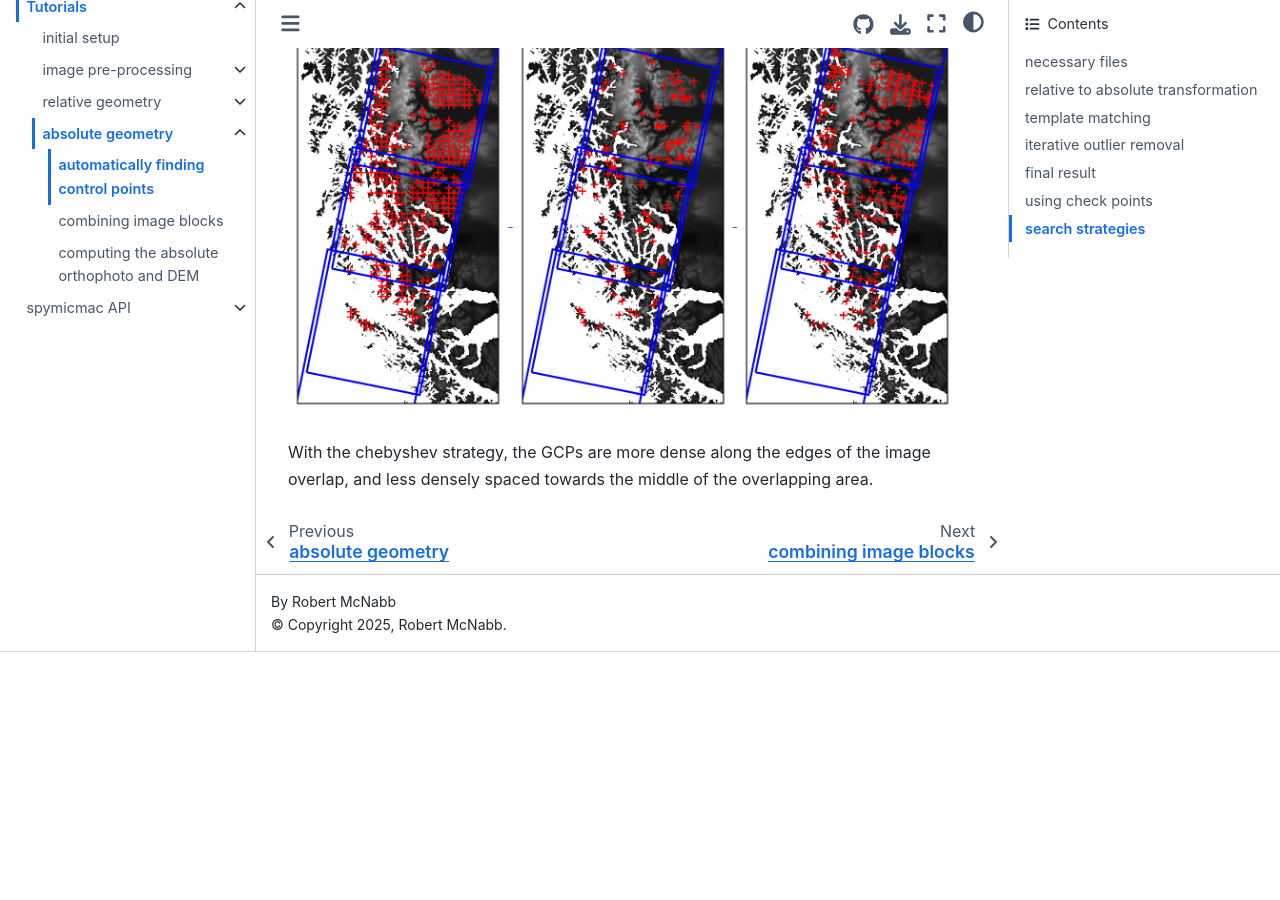
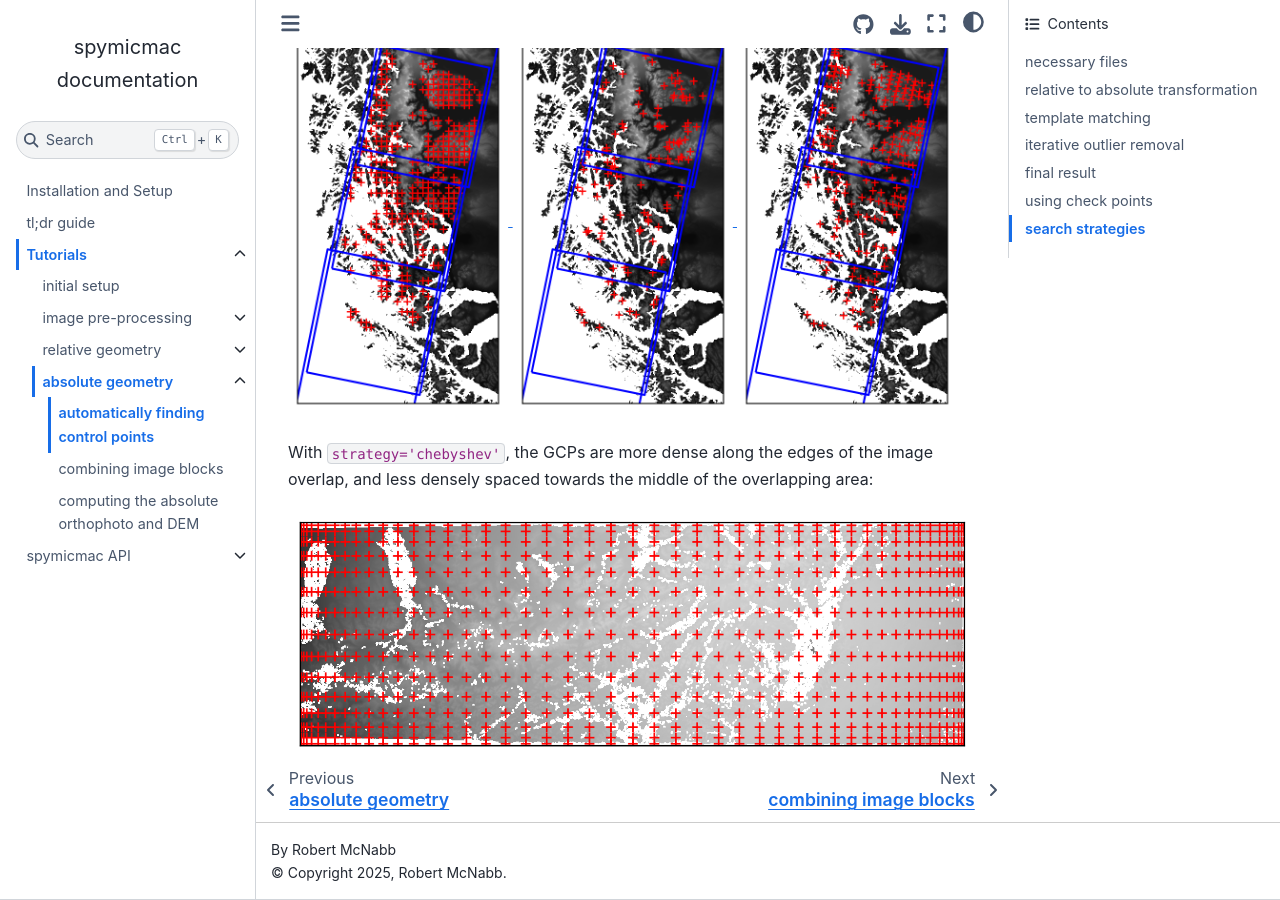
Before and after one commit to iamdonovan/spymicmac, a Sphinx documentation site: the page built from doc/tutorials/absolute/register.rst, in a window 1280 px wide and 900 px high, scrolled down 8078 px. Built offline with Sphinx 7.4.7 and the Sphinx Book theme 1.1.4, drawn with Linux system fonts in a browser that asks for light colours; the version number could not be read and is left out; before the commit the page ends 8730 px from its top, so only the background shows below that; some of the changed lines change nothing that is shown.

Commit message:
add one last example image

```diff
--- a/doc/tutorials/absolute/register.rst
+++ b/doc/tutorials/absolute/register.rst
@@ -206,12 +206,20 @@
 
 .. image:: img/world_gcps.png
     :width: 32%
+    :alt: the regular grid gcp locations plotted as red crosses
 
 .. image:: img/world_gcps_rdm.png
     :width: 32%
+    :alt: the random gcp locations plotted as red crosses
 
 .. image:: img/world_gcps_cheb.png
     :width: 32%
+    :alt: the chebyshev grid gcp locations plotted as red crosses
 
-|br| With the chebyshev strategy, the GCPs are more dense along the edges of the image overlap, and less densely spaced
-towards the middle of the overlapping area.
+|br| With ``strategy='chebyshev'``, the GCPs are more dense along the edges of the image overlap, and less densely spaced
+towards the middle of the overlapping area:
+
+.. image:: img/cheb_example.png
+    :width: 700
+    :align: center
+    :alt: the relative dem, with the generated chebyshev points plotted as red crosses
```
Also changed, not shown: doc/tutorials/absolute/img/cheb_example.png (added).
